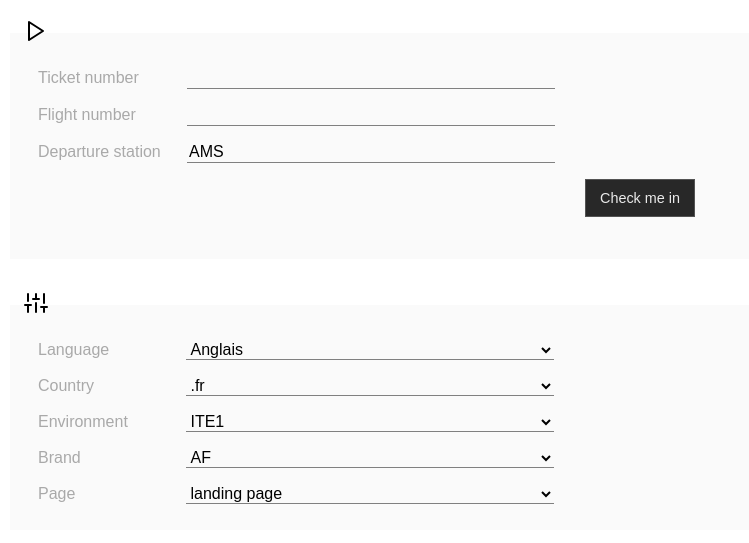
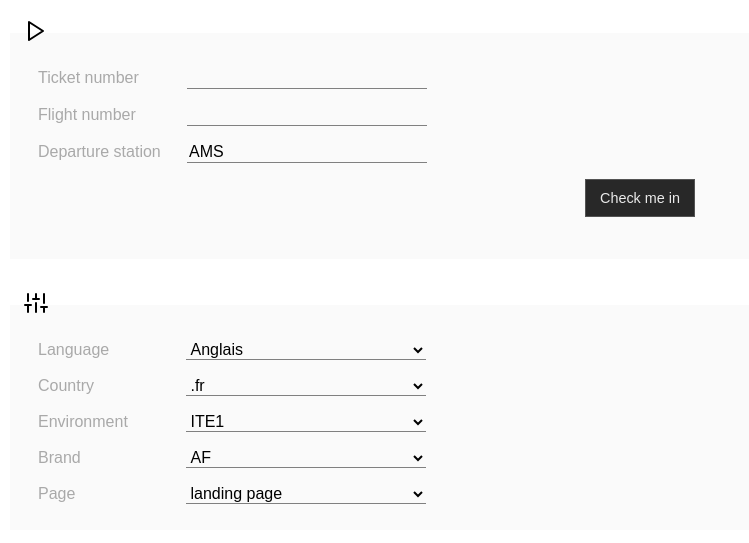
Before and after one commit to edjepetje/bw057.github.io, a plain HTML site: page stuff.html in a window 1280 px wide. Shown: the part 61-604 px from the top of the page, without its empty margins (0-749 px from the left). Drawn offline with Linux system fonts and the light colour scheme.

Commit message:
Update stuff.html

```diff
--- a/stuff.html
+++ b/stuff.html
@@ -22,15 +22,10 @@
       display: block;
       margin: 1em;
     }
-    select {
-      /*-webkit-appearance: none;
-      -moz-appearance: none;
-      appearance: none;*/
-    }
     input[type=text], select {
-        background: transparent;
+      background: transparent;
       font: inherit;
-      width: 23em;
+      width: 15rem;
       border-top: 0px solid transparent;
       border-right: 0px solid transparent;
       border-left: 0px solid transparent;
```
